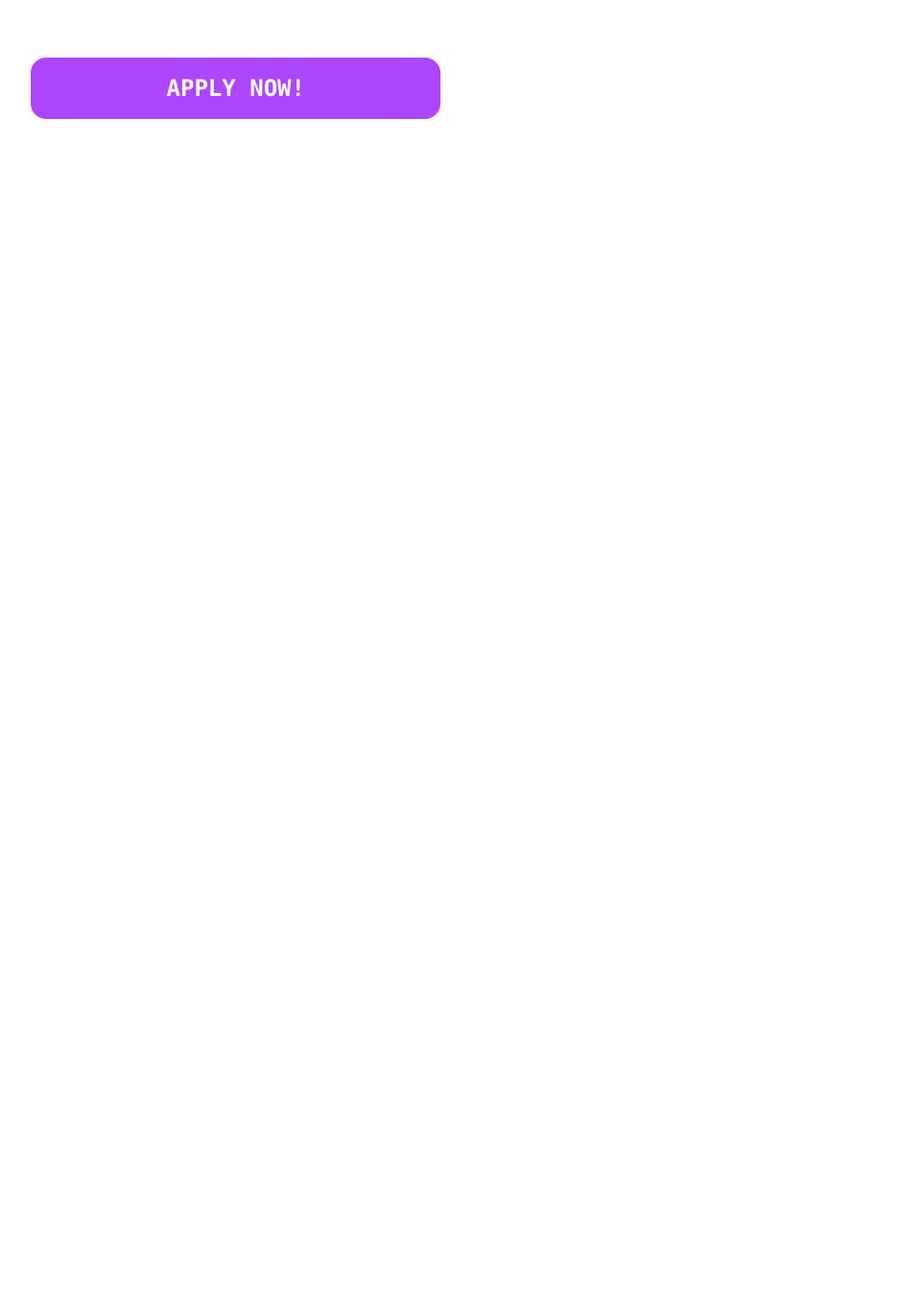
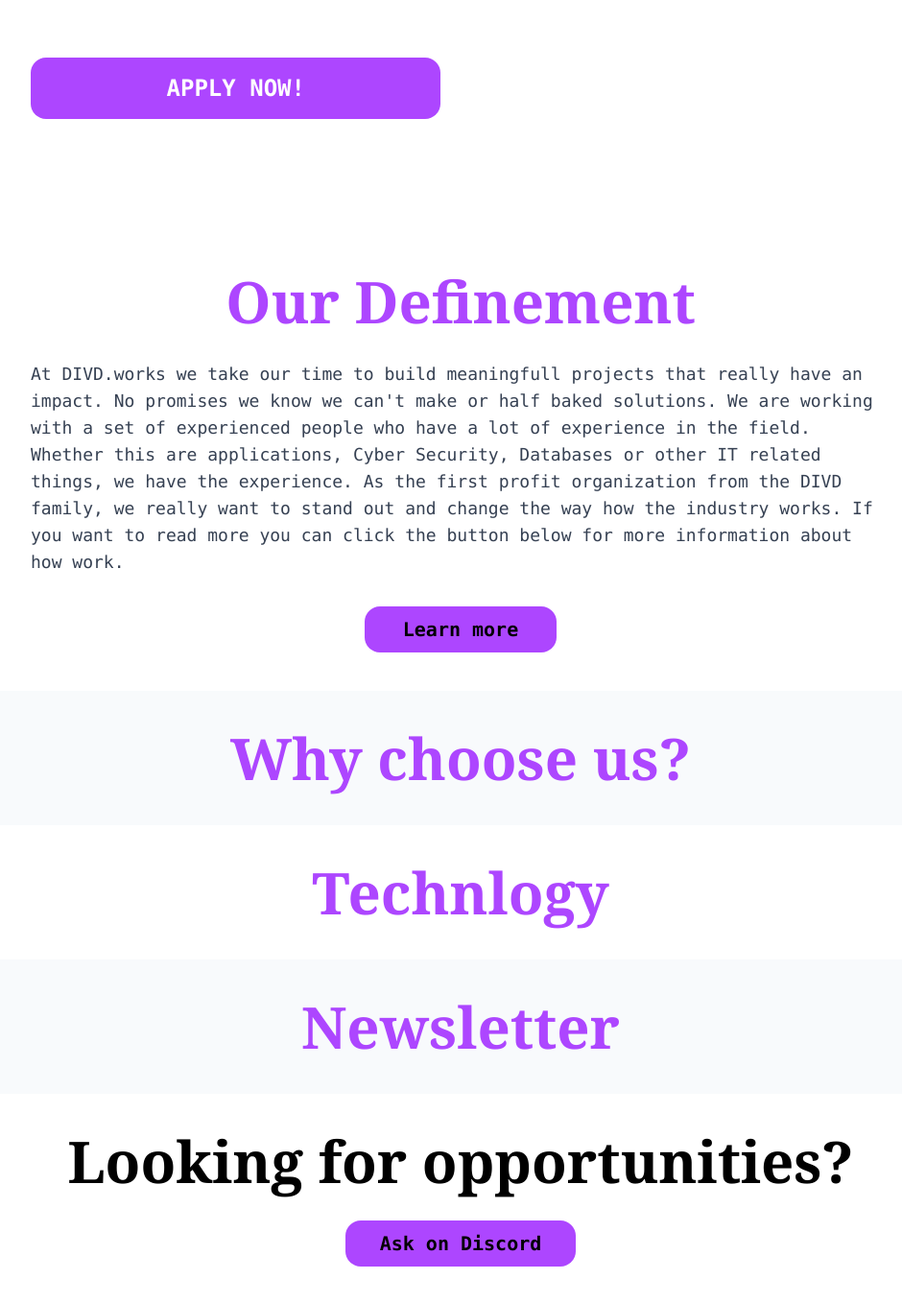
Before and after one commit to DIVD-works/webapp, a SvelteKit app in the folder frontend/: page / in a window 1280 px wide. Shown: the part 556-1914 px from the top of the page at 96% size, without its empty margins (160-1100 px from the left). Before the commit the page ends 800 px from the top, so only its background shows below. Built offline with nearby package versions, Linux system fonts and the light colour scheme.

Commit message:
feat: New sections on homepage + Definement section and banner image fix

```diff
--- a/frontend/src/lib/Header.svelte
+++ b/frontend/src/lib/Header.svelte
@@ -10,7 +10,9 @@
         (menu_open = !menu_open);
 </script>
 
-<header class="w-full h-20 flex items-center justify-between px-3 md:px-5">
+<header
+    class="w-full h-20 flex items-center justify-between px-3 md:px-5 sticky top-0 bg-purple-100 dark:bg-purple-900"
+>
     <Works />
     <article>
         <User />
--- a/frontend/src/routes/+layout.svelte
+++ b/frontend/src/routes/+layout.svelte
@@ -20,7 +20,7 @@
 {@render children?.()}
 
 <style>
-    :global(body) {
+    :global(.banner) {
         background:
             linear-gradient(rgba(0, 0, 0, 0.9)),
             url("src/lib/assets/banner.jpg");
--- a/frontend/src/routes/+page.svelte
+++ b/frontend/src/routes/+page.svelte
@@ -5,8 +5,9 @@
 
 <Header />
 <main>
+    <!-- Banner section -->
     <section
-        class="w-full h-[calc(100vh-5rem)] flex justify-start md:justify-center px-3 lg:px-0"
+        class="banner w-full h-[calc(100vh-5rem)] flex justify-start md:justify-center px-3 lg:px-0"
     >
         <article
             class="w-full md:w-4/5 lg:w-7/10 flex justify-center items-center flex-col gap-8 md:gap-20"
@@ -45,5 +46,106 @@
             </div>
         </article>
     </section>
-    <!-- section class => "bg-purple-100 dark:bg-purple-900" -->
+    <!-- Definement section -->
+    <section
+        class="w-full flex justify-start md:justify-center px-3 lg:px-0 py-10 bg-white
+        dark:bg-black"
+    >
+        <article
+            class="w-full md:w-4/5 lg:w-7/10 flex justify-center items-center flex-col gap-8"
+        >
+            <h2
+                class="text-purple-500 text-3xl sm:text-5xl md:text-6xl font-extrabold"
+            >
+                Our Definement
+            </h2>
+            <p class="text-gray-700 dark:text-gray-300 text-base sm:text-lg">
+                At DIVD.works we take our time to build meaningfull projects
+                that really have an impact. No promises we know we can't make or
+                half baked solutions. We are working with a set of experienced
+                people who have a lot of experience in the field. Whether this
+                are applications, Cyber Security, Databases or other IT related
+                things, we have the experience. As the first profit organization
+                from the DIVD family, we really want to stand out and change the
+                way how the industry works. If you want to read more you can
+                click the button below for more information about how work.
+            </p>
+            <button
+                class="bg-purple-500 w-full sm:w-50 h-12 rounded-2xl cursor-pointer text-black dark:text-white
+                text-xl font-semibold hover:bg-purple-400 dark:hover:bg-purple-600 duration-200 ease-out
+                hover:ease-in"
+                on:click={(): Promise<void> => goto("/")}
+            >
+                Learn more
+            </button>
+        </article>
+    </section>
+    <!-- Why choose us section -->
+    <section
+        class="w-full flex justify-start md:justify-center px-3 lg:px-0 py-10 bg-slate-50
+        dark:bg-slate-950"
+    >
+        <article
+            class="w-full md:w-4/5 lg:w-7/10 flex justify-center items-center flex-col gap-8 md:gap-20"
+        >
+            <h2
+                class="text-purple-500 text-3xl sm:text-5xl md:text-6xl font-extrabold"
+            >
+                Why choose us?
+            </h2>
+        </article>
+    </section>
+    <!-- Technlogy section -->
+    <section
+        class="w-full flex justify-start md:justify-center px-3 lg:px-0 py-10 bg-white
+        dark:bg-black"
+    >
+        <article
+            class="w-full md:w-4/5 lg:w-7/10 flex justify-center items-center flex-col gap-8 md:gap-20"
+        >
+            <h2
+                class="text-purple-500 text-3xl sm:text-5xl md:text-6xl font-extrabold"
+            >
+                Technlogy
+            </h2>
+        </article>
+    </section>
+    <!-- Newsletter section -->
+    <section
+        class="w-full flex justify-start md:justify-center px-3 lg:px-0 py-10 bg-slate-50
+        dark:bg-slate-950"
+    >
+        <article
+            class="w-full md:w-4/5 lg:w-7/10 flex justify-center items-center flex-col gap-8 md:gap-20"
+        >
+            <h2
+                class="text-purple-500 text-3xl sm:text-5xl md:text-6xl font-extrabold"
+            >
+                Newsletter
+            </h2>
+        </article>
+    </section>
+    <!-- Looking for opportunities section -->
+    <section
+        class="w-full flex justify-start md:justify-center px-3 lg:px-0 py-10 bg-white
+        dark:bg-black"
+    >
+        <article
+            class="w-full md:w-4/5 lg:w-7/10 flex justify-center items-center flex-col gap-8"
+        >
+            <h2
+                class="text-black dark:text-white text-3xl sm:text-5xl md:text-6xl font-extrabold"
+            >
+                Looking for opportunities?
+            </h2>
+            <button
+                class="bg-purple-500 w-full sm:w-60 h-12 rounded-2xl cursor-pointer text-black dark:text-white
+                text-xl font-semibold hover:bg-purple-400 dark:hover:bg-purple-600 duration-200 ease-out
+                hover:ease-in"
+                on:click={(): Promise<void> => goto("/")}
+            >
+                Ask on Discord
+            </button>
+        </article>
+    </section>
 </main>
```
